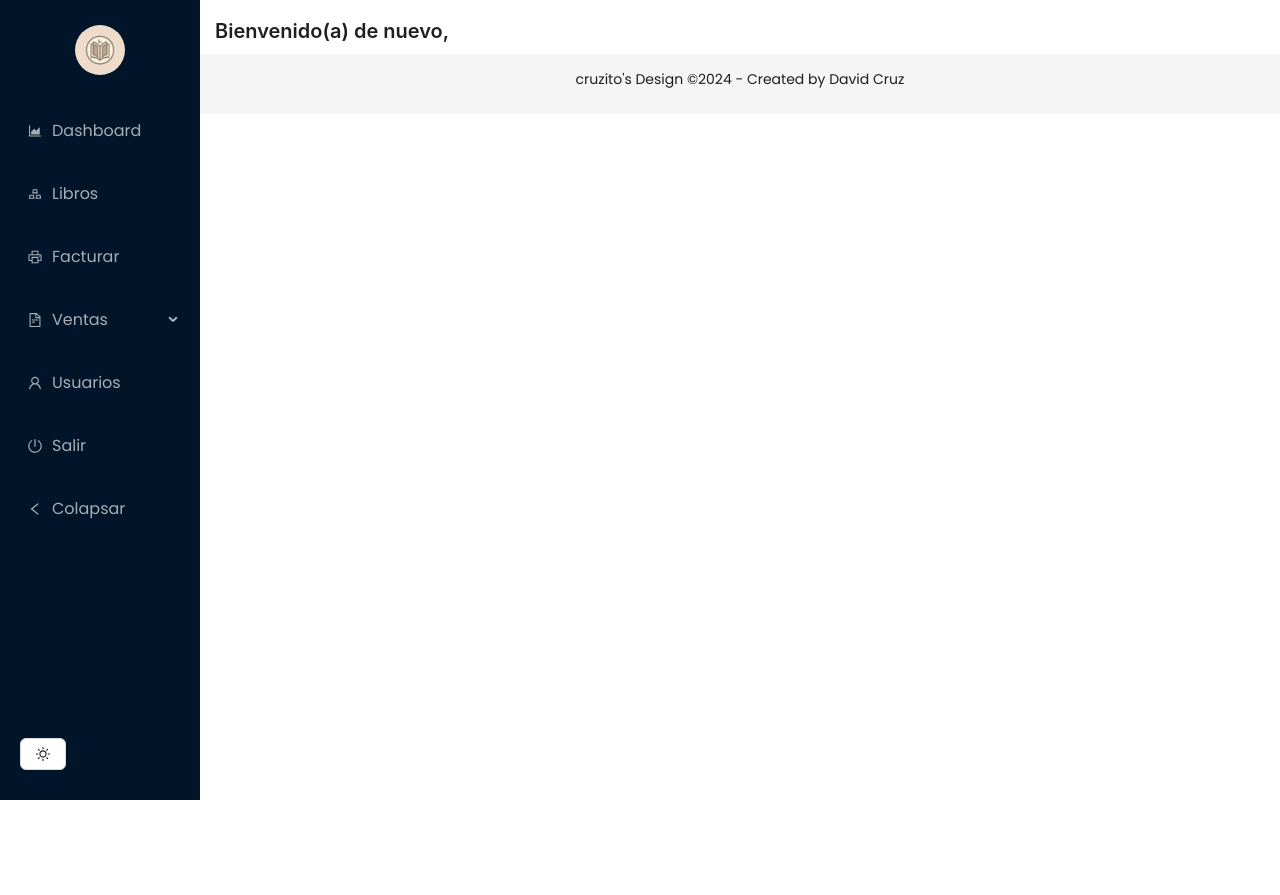
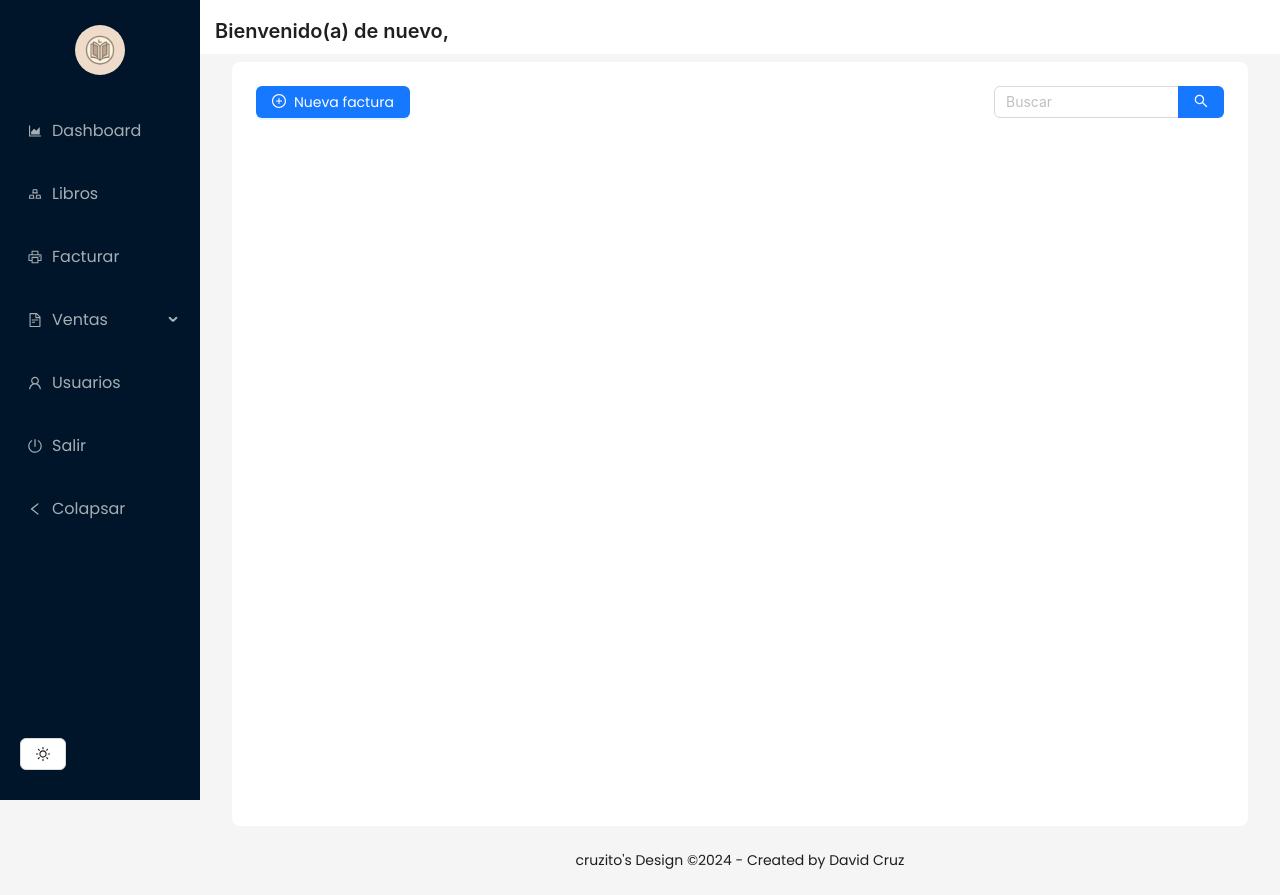
Before and after one commit to cruzito-x/library, a React (Create React App) app in the folder frontend/: page /bills in a window 1280 px wide. Before the commit the page ends 800 px from the top, so only its background shows below. Built offline with nearby package versions, Linux system fonts and the light colour scheme.

Commit message:
Little additions in UI

```diff
--- a/frontend/src/views/bills/Bills.jsx
+++ b/frontend/src/views/bills/Bills.jsx
@@ -1,9 +1,55 @@
-import React from 'react'
+import { React, useState } from 'react';
+import { PlusCircleOutlined, PlusCircleFilled, UserOutlined } from "@ant-design/icons";
+import { Breadcrumb, Layout, Input, InputNumber, Space, Button, Modal, Form, Radio, Row, Col, Table, theme, Popconfirm, message } from "antd";
 
 const Bills = () => {
+  const { Content } = Layout;
+  const { Search } = Input;
+  const onSearch = (value, _e, info) => console.log(info?.source, value);
+  const [size, setSize] = useState("medium");
+
+  const {
+    token: { colorBgContainer, borderRadiusLG },
+  } = theme.useToken();
+
   return (
-    <div>Bills</div>
+    <Content style={{ margin: "0 16px" }}>
+      <Breadcrumb style={{ margin: "0 0 16px 0" }}>
+        <Breadcrumb.Item>
+          <UserOutlined /> {localStorage.getItem("username")}{" "}
+        </Breadcrumb.Item>
+        <Breadcrumb.Item> Facturar </Breadcrumb.Item>
+      </Breadcrumb>
+
+      <div
+        style={{
+          padding: 24,
+          minHeight: 764,
+          background: colorBgContainer,
+          borderRadius: borderRadiusLG,
+        }}
+      >
+        <Row gutter={16}>
+          <Col span={18}>
+            <Button
+              type="primary"
+              icon={<PlusCircleOutlined />}
+              size={size}
+            >
+              Nueva factura
+            </Button>
+          </Col>
+          <Col span={6}>
+            <Search
+              placeholder="Buscar"
+              onSearch={onSearch}
+              enterButton
+            />
+          </Col>
+        </Row>
+      </div>
+      </Content>
   )
 }
 
-export default Bills
+export default Bills;
--- a/frontend/src/views/products/Products.jsx
+++ b/frontend/src/views/products/Products.jsx
@@ -283,8 +283,7 @@ const Products = () => {
     <Content style={{ margin: "0 16px" }}>
       <Breadcrumb style={{ margin: "0 0 16px 0" }}>
         <Breadcrumb.Item>
-          {" "}
-          <UserOutlined /> {localStorage.getItem("username")}{" "}
+          <UserOutlined /> {localStorage.getItem("username")}
         </Breadcrumb.Item>
         <Breadcrumb.Item> Libros </Breadcrumb.Item>
       </Breadcrumb>
```
